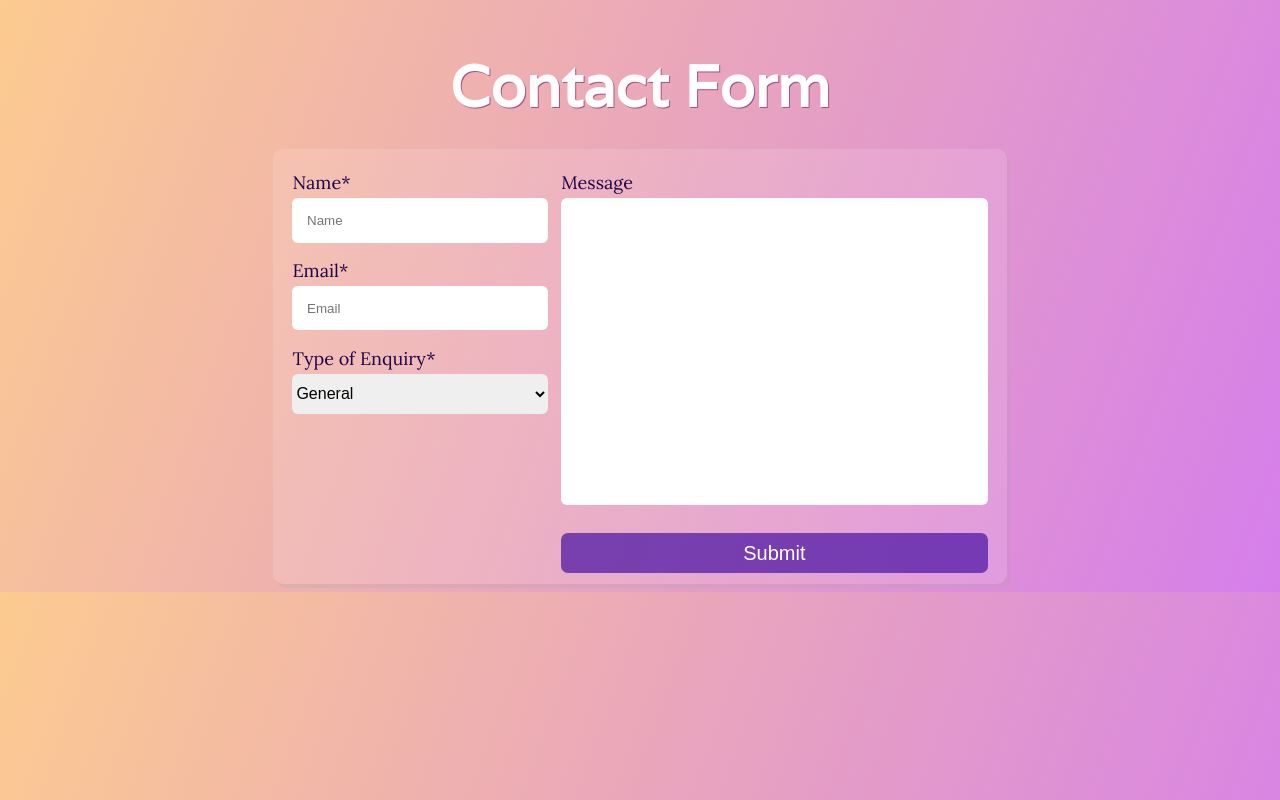
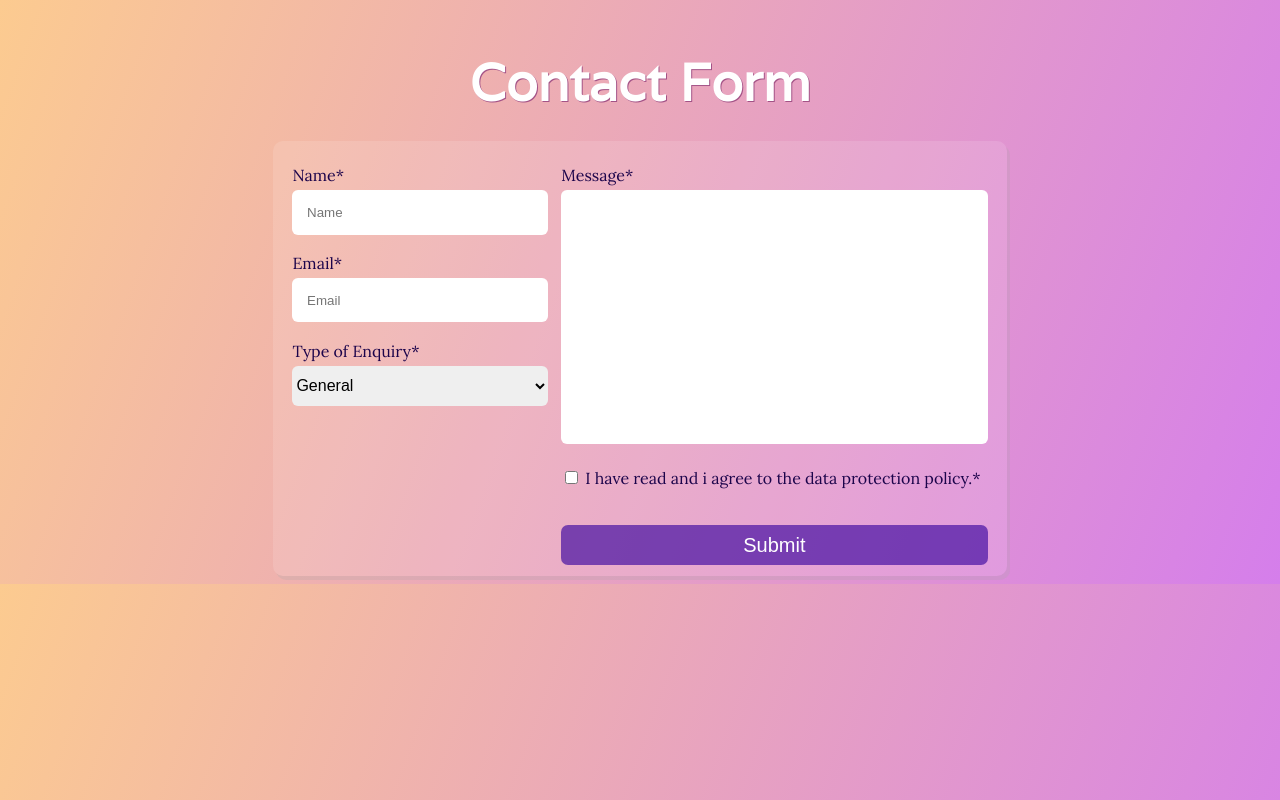
Before and after one commit to metinbaris/bpr, a PHP site: template src/views/home.php in a window 1280 px wide. Run offline with PHP 8.4, Linux system fonts and the light colour scheme; the template is opened without the code that fills it, so the values that code supplies are empty.

Commit message:
contact form condition added to order id & css changes

```diff
--- a/public/css/contact_form.css
+++ b/public/css/contact_form.css
@@ -18,7 +18,6 @@
     font-family: 'Lora', serif;
     grid-area: labels;
     line-height: 30px;
-    font-size: 18px;
     color: #1c044b;
 }
 
@@ -39,7 +38,7 @@
     resize: none;
     box-sizing: border-box;
     border-radius: 6px;
-    min-height: 87%;
+    min-height: 72%;
     width: 100%;
     border: none;
 }
@@ -55,12 +54,20 @@
     font-size: 16px;
 }
 
+#terms_and_conditions_box {
+    grid-area: button;
+    margin-top: -62px;
+}
 
-#contact-details {
+#terms_and_conditions_box input{
+    width: auto;
+}
+
+#contact_details {
     grid-area: contact;
 }
 
-#message-box {
+#message_box {
     grid-area: message;
 }
 
@@ -98,6 +105,10 @@
     .contactForm button {
         width: 100%;
         min-height: 35px;
-        margin-top: 20px;
+        margin-top: 5%;
+    }
+
+    #terms_and_conditions_box {
+        margin-top: 11px;
     }
 }
--- a/public/css/main.css
+++ b/public/css/main.css
@@ -12,7 +12,7 @@ h1 {
     text-align: center;
     margin: 0 auto;
     font-family: 'Varela', sans-serif;
-    font-size: 58px;
+    font-size: 52px;
 }
 
 .container {
--- a/src/views/home.php
+++ b/src/views/home.php
@@ -2,6 +2,7 @@
 <html lang="en">
 <head>
     <meta charset="utf-8">
+    <meta name="viewport" content="width=device-width, initial-scale=1.0">
     <title>Contact Form</title>
     <link href="/css/app.css" rel="stylesheet"/>
 </head>
@@ -9,24 +10,28 @@
 <h1 class="pt-40">Contact Form</h1>
 <div class="container">
     <form class="contactForm">
-        <div id="contact-details">
+        <div id="contact_details">
             <label for="customer_name">Name*</label>
-            <input type="text" name="customer_name" placeholder="Name">
+            <input type="text" name="customer_name" placeholder="Name" required>
             <label for="email_address">Email*</label>
-            <input type="email" name="email_address" placeholder="Email">
+            <input type="email" name="email_address" placeholder="Email" required>
             <label for="">Type of Enquiry*</label>
-            <select id="enquiry_type" onchange="toggleOrderNumber()">
+            <select id="enquiry_type" onchange="toggleOrderNumber()" required>
                 <option>General</option>
                 <option>Regarding An Order</option>
             </select>
             <div id="enquiry_type_dependent" class="hidden">
-                <label for="order_number">Order Id</label>
-                <input type="text" name="order_number" minlength="6" maxlength="6" placeholder="Example: 004389">
+                <label for="order_number">Order Id*</label>
+                <input type="text" id="order_number" name="order_number" minlength="6" maxlength="6" placeholder="E.g. 004389">
             </div>
         </div>
-        <div id="message-box">
-            <label for="message">Message</label>
-            <textarea name="message" id="message" maxlength="1000"></textarea>
+        <div id="message_box">
+            <label for="message">Message*</label>
+            <textarea name="message" id="message" maxlength="1000" required></textarea>
+        </div>
+        <div id="terms_and_conditions_box">
+            <input type="checkbox" id="terms_and_conditions" name="terms_and_conditions" required>
+            <label for="terms_and_conditions">I have read and i agree to the data protection policy.*</label>
         </div>
         <button>Submit</button>
     </form>
@@ -34,6 +39,7 @@
 <script type="text/javascript">
   function toggleOrderNumber () {
     document.getElementById('enquiry_type_dependent').classList.toggle('hidden')
+    document.getElementById('order_number').toggleAttribute('required')
   }
 </script>
 </body>
```
